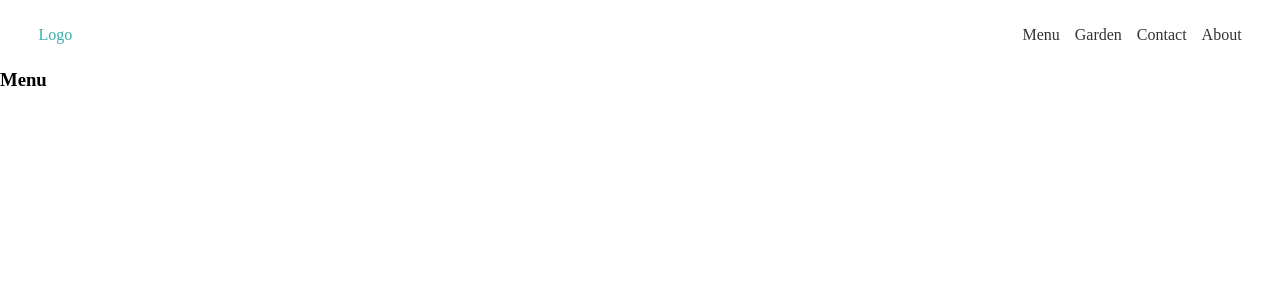
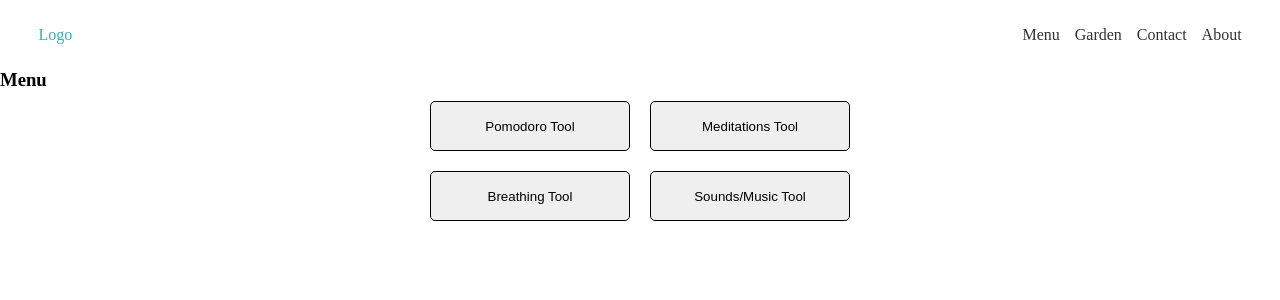
Before and after one commit to ateki/MindfullnessApp, a React (Create React App) app: page /menu in a window 1280 px wide. Shown: the top 300 px of the page. Built offline with nearby package versions, Linux system fonts and the light colour scheme.

Commit message:
Setup routing for sub menu pages, added buttons to menu page and add navigation with useNavigate from react-router-dom

```diff
--- a/src/App.js
+++ b/src/App.js
@@ -8,6 +8,10 @@ import Menu from './pages/Menu'
 import Garden from './pages/Garden'
 import About from './pages/About'
 import Contact from './pages/Contact'
+import Breathing from './pages/Breathing'
+import Pomodoro from './pages/Pomodoro'
+import Meditations from './pages/Meditations'
+import Sounds from './pages/Sounds'
 
 
 function App() {
@@ -21,6 +25,11 @@ function App() {
       <Route path="/contact" element={<Contact/>} />
       <Route path="/about" element={<About/>} />
 
+      <Route path="/breathing" element={<Breathing/>} />
+      <Route path="/pomodoro" element={<Pomodoro/>} />
+      <Route path="/meditations" element={<Meditations/>} />
+      <Route path="/sounds" element={<Sounds/>} />
+
 
 
       </Routes>
--- /dev/null
+++ b/src/pages/Breathing.js
@@ -0,0 +1,9 @@
+function Breathing(){
+    return(
+        <>
+        <h1>Breathing</h1>
+        </>
+    )
+}
+
+export default Breathing
--- /dev/null
+++ b/src/pages/Meditations.js
@@ -0,0 +1,9 @@
+function Meditations(){
+    return(
+        <>
+        <h1>Meditations</h1>
+        </>
+    )
+}
+
+export default Meditations
--- a/src/pages/Menu.js
+++ b/src/pages/Menu.js
@@ -1,8 +1,54 @@
+import { useNavigate } from "react-router-dom";
+
+
+const styles = {
+
+    container: {
+        display: 'grid',
+        gridAutoFlow: 'column',
+        gridGap: '20px',
+        margin: 'auto auto',
+        gridTemplateRows: '50px 50px ',
+        gridTemplateColumns: '200px 200px ',
+        padding: '10px',
+        justifyContent: 'center',
+        alignItems: 'center'
+
+      },
+
+      button: {
+        padding: '10px',
+        border: '1px solid black',
+        borderRadius: '5px',
+        width: '100%',
+        height: '100%',
+        cursor: 'pointer',
+        textAlign: 'center'
+      },
+
+
+};
+
+
+
 
 function Menu(){
+
+    const navigate = useNavigate();
+
+
     return (
         <>
-        <h3>Menu</h3>
+            <h3>Menu</h3>
+
+
+            <div className='menu_options_container' style={styles.container}>
+                <input type="button"  style={styles.button} onClick={() => navigate(`/Pomodoro`)} value="Pomodoro Tool"/>
+                <input type="button"  style={styles.button} onClick={() => navigate(`/Breathing`)} value="Breathing Tool"/>
+                <input type="button"  style={styles.button} onClick={() => navigate(`/Meditations`)} value="Meditations Tool"/>
+                <input type="button"  style={styles.button} onClick={() => navigate(`/Sounds`)} value="Sounds/Music Tool"/>
+
+            </div>
         </>
     )
 }
--- /dev/null
+++ b/src/pages/Pomodoro.js
@@ -0,0 +1,9 @@
+function Pomodoro(){
+    return(
+        <>
+        <h1>Pomodoro</h1>
+        </>
+    )
+}
+
+export default Pomodoro
--- /dev/null
+++ b/src/pages/Sounds.js
@@ -0,0 +1,9 @@
+function Sounds(){
+    return(
+        <>
+        <h1>Sounds</h1>
+        </>
+    )
+}
+
+export default Sounds
```
